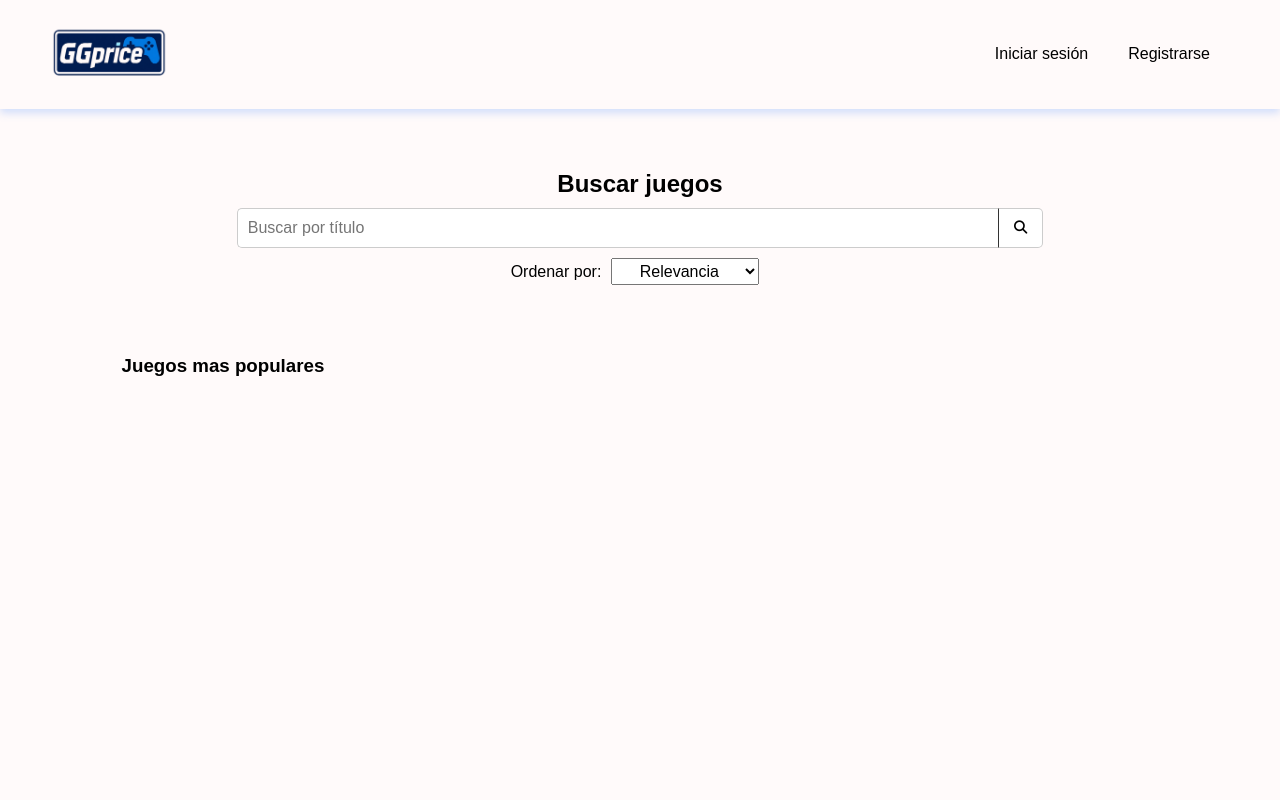
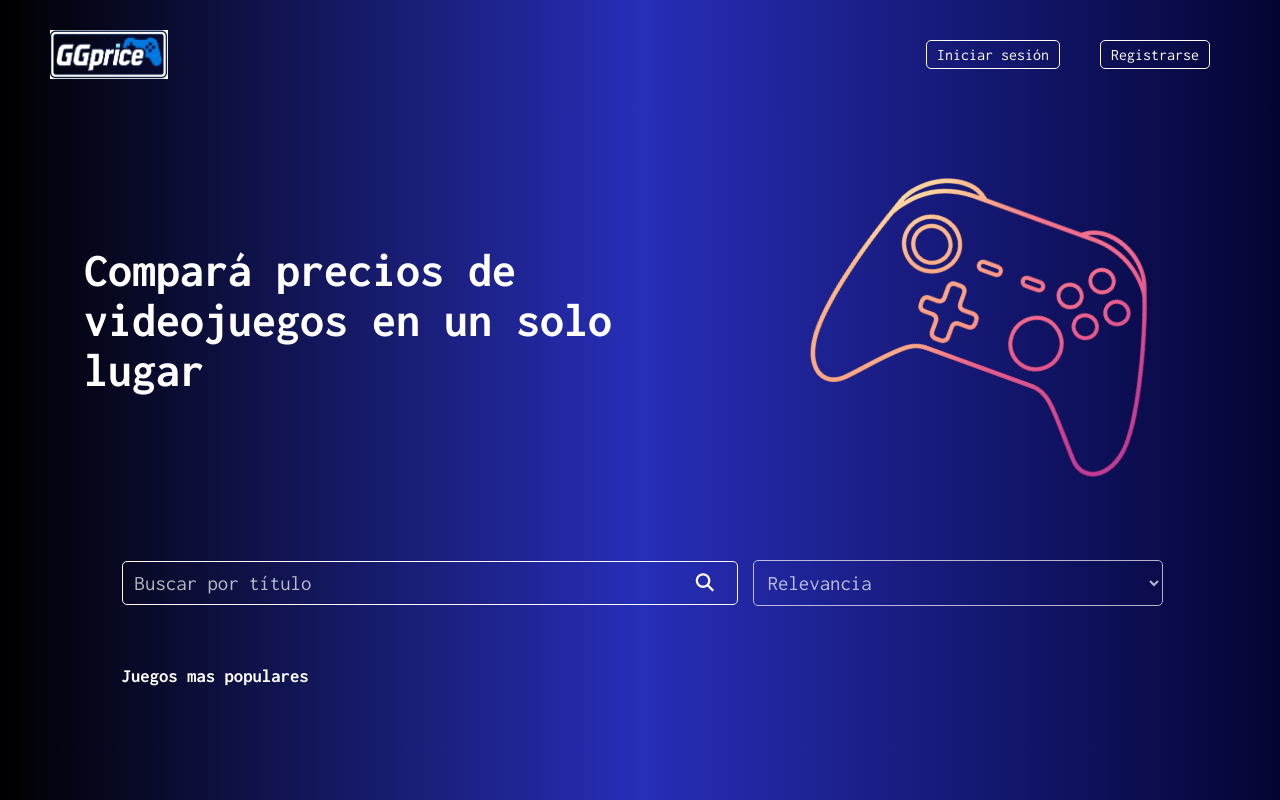
Before and after one commit to gabrielbacaloni/comparacion-de-precios, a plain HTML site: page docs/index.html in a window 1280 px wide. Drawn offline with Linux system fonts and the light colour scheme; no server answers.

Commit message:
Cambios en el color del fondo y las cards

```diff
--- a/docs/index.html
+++ b/docs/index.html
@@ -6,19 +6,22 @@
     <title>GG Price</title>
     <link rel="stylesheet" href="./styles/main.css">
     <link rel="stylesheet" href="./styles/header.css">
+    <link rel="stylesheet" href="./styles/inicio/presentacion.css">
     <link rel="stylesheet" href="./styles/inicio/search.css">
     <link rel="stylesheet" href="./styles/inicio/card.css">
     <link rel="stylesheet" href="./styles/inicio/index_desktop.css">
-    <link rel="stylesheet" href="./styles/cambioModo.css">
+    <link rel="preconnect" href="https://fonts.googleapis.com">
+    <link rel="preconnect" href="https://fonts.gstatic.com" crossorigin>
+    <link href="https://fonts.googleapis.com/css2?family=Inconsolata:wght@200..900&display=swap" rel="stylesheet">
+
     <link rel="stylesheet" href="https://cdnjs.cloudflare.com/ajax/libs/font-awesome/6.5.0/css/all.min.css">
 
 </head>
 <body >
     <!--Encabezado-->
     <header class="header">
-        <img src="./assets/logo-ggprice.png" alt="GG PRICE logo" class="header__logo">
+        <img src="./assets/logo-ggprice_transparente.png" alt="GG PRICE logo" class="header__logo">
         <i  class= "fas fa-bars menu__button" id="menu-button"></i>
-
         <ul class="menu__options" id="menu-options">
             <li class="menu__options--item">Iniciar sesión</li>
             <li class="menu__options--item">Registrarse</li>
@@ -26,22 +29,29 @@
     </header>
 
 
+ <section class="container__presentación">
+            <h1 class="presentacion__titulo">Compará precios de videojuegos en un solo lugar</h1>
+            <img src="./assets/joystick-dos.png" alt="joystick decorativo" class="presentacion__img">
+        </section>
    <!--Cuerpo de la página-->
     <main class="main">
+    <!--Descripcion de la página-->
+
+
         <!--Título y barra de búsqueda-->
         <section class="section__search">
-            <h1 class="search--title">Buscar juegos</h1>
+
             <form class="search__form" role="search" aria-label="Buscar juegos">
                 <div class="search__form--container">
                   <input class="search__form--input" type="text" placeholder="Buscar por título" name="busqueda" />
                   <button class="search__form--button" type="submit">
-                    <i class="fas fa-search"></i>
+                    <i class="fas fa-search search__form--icon"></i>
                   </button>
                 </div>
               </form>
               <!--Select para ordenar los juegos-->
               <div class="search__ordenar-container">
-                <label class="search__label" for="ordenar-select">Ordenar por:</label>
+                <label class="search__label" for="ordenar-select">Ordenar por</label>
                 <select id="ordenar-select" class="ordenar__select">
                   <option value="relevancia" selected>Relevancia</option>
                   <option value="rating_desc">Mejor puntuados</option>
@@ -65,7 +75,6 @@
         <!--template cards juegos-->
         <template  id="card__template">
             <div class="card__juego">
-                <span class="linea"></span>
                 <img class="juego__img" src="" alt="">
                 <div class="container__juego--info">
                     <h2 class="juego__name"></h2>
@@ -73,6 +82,7 @@
                     <p class="juego__lanzamiento"></p>
                     <p class="juego__rating"></p>
                     <p class="juego__generos"></p>
+
                 </div>
             </div>
         </template>
--- a/docs/scripts/search_Juegos.js
+++ b/docs/scripts/search_Juegos.js
@@ -1,5 +1,5 @@
 const API_KEY = "4b1742eb29634e329d7fd29447d706ca";
-const impupSearch = document.querySelector(".search__form");
+const imputSearch = document.querySelector(".search__form");
 const selectOrden = document.getElementById("ordenar-select");
 
 //Conectar a la api de búsqueda
@@ -25,7 +25,7 @@ const buscarJuego = (nombre, orden = "relevancia") => {
 
 //Leer lo escrito en el buscador
 const leerJuego = () => {
-  impupSearch.addEventListener("submit", (e) => {
+  imputSearch.addEventListener("submit", (e) => {
     e.preventDefault();
     const juegoSearch = document
       .querySelector(".search__form--input")
@@ -40,7 +40,7 @@ const leerJuego = () => {
     document.querySelector(
       ".cards__title"
     ).textContent = `Resultados para: ${juegoSearch}`;
-    impupSearch.reset();
+    imputSearch.reset();
   });
 };
 
--- a/docs/styles/detalle/detalle.css
+++ b/docs/styles/detalle/detalle.css
@@ -62,7 +62,7 @@
     padding: 10px;
     border-radius: 5px;
     box-shadow: 0 4px 8px 0 var(--border);
-    background-color: var(--veryPaleBlue);
+    background-color: var(--darkDesaturated);
     padding-top: 15px;
 }
 .precio__tienda {
--- a/docs/styles/header.css
+++ b/docs/styles/header.css
@@ -1,14 +1,15 @@
 .header{
   width: 100vw;
-    padding: 10px 50px;
+  padding: 20px 50px;
   display: flex;
   justify-content: space-between;
   align-items: center;
   position: fixed;
   top: 0;
   z-index: 2;
-    box-shadow: 0 4px 8px 0 var(--azulRgbaSuave);
-    background-color: var(--white);
+ /*box-shadow: 0 4px 8px 0 var(--azulRgbaSuave);*/
+  background: var( --background);
+
 }
 
 .header__logo{
@@ -24,39 +25,6 @@
   cursor: pointer;
 }
 
-/*Modo de pantalla*/
-.modo__container{
-    position: absolute;
-    top: 120px;
-    right: 20px;
-    display: flex;
-    align-items: center;
-    gap: 10px;
-    padding: 5px 10px;
-    z-index: 1;
-  }
-
-
-
-  .modo__boton {
-    width: 40px;
-    height: 20px;
-    background-color: var(--lightToggle);
-    border-radius: 20px;
-    position: relative;
-    cursor: pointer;
-  }
-
-  .modo__boton .modo__circulo {
-    position: absolute;
-    top: 2px;
-    left: 2px;
-    width: 16px;
-    height: 16px;
-    background-color: var(--lightGrayish);
-    border-radius: 50%;
-    transition: 0.3s;
-  }
 
 /*Desktop*/
 .menu__options{
--- a/docs/styles/inicio/index_desktop.css
+++ b/docs/styles/inicio/index_desktop.css
@@ -1,44 +1,93 @@
 /*Si la pantalla es mayor a 800*/
-
 @media( min-width: 800px){
     /* Header */
      .menu__options{
          display: flex;
      }
-
      .menu__options--item {
          list-style: none;
          margin: 20px;
          font-size: 1rem;
          cursor: pointer;
+         border: 1px solid var(--white);
+         padding: 5px 10px;
+         border-radius: 5px;
      }
-
      .menu__options--item:hover{
-         border-bottom: 2px solid var(--black);
+         background-image: var(--redGradient);
      }
 
      /* Main: search */
+     .section__search{
+         width: 90%;
+         margin: 0px auto;
+         flex-direction: row;
+         justify-content: space-between;
+         align-items: center;
+     }
+     .search__label{
+         display: none;
+     }
+     .search__form--input, #ordenar-select {
+         font-size: 1.3rem;
+     }
+     #ordenar-select{
+         text-align:left;
+     }
      .search__form--input:focus {
          outline: 2px solid var( --marronRgba);
          outline-offset: 2px;
      }
-
-     .search__form--container {
-         width: 70%;
-         margin: 0 auto;
+     .search__form{
+         margin-right: 10px;
+         width: 60%;
      }
-
-
+     .search__ordenar-container{
+         width: 40%;
+         margin: 0px;
+     }
+     #ordenar-select{
+         margin: 0px;
+         margin-left: 10px;
+         text-align: left;
+         width: 100%;
+     }
  /*No se verá en la opción de escritorio*/
      .header .menu__button{
          display: none;
      }
+
+
  }
+ @media(min-width:700px){
+     /*Presentación*/
+     .container__presentación{
+         width: 90%;
+         flex-direction: row;
+         justify-content: space-between;
+         align-items: center;
+         min-height: 350px;
+         margin: 100px auto 0 auto;
+         text-align: left;
+     }
+     .presentacion__titulo {
+         font-size: 3rem;
+         max-width: 50%;
+       }
+       .presentacion__img {
+         position: static;
+         transform: rotate(20deg);
+         width: 400px;
+         opacity: 1;
+         z-index: 1;
+       }
+ }
+
  @media( min-width: 600px){
-
      .header__logo{
          width: 10%;
      }
+
  }
  @media( min-width: 500px){
      .cards__container{
@@ -46,9 +95,7 @@
          grid-template-columns: 1fr 1fr;
          grid-gap: 20px;
      }
-
  }
-
  @media( min-width: 900px){
      .cards{
          width: 90%;
--- /dev/null
+++ b/docs/styles/inicio/presentacion.css
@@ -0,0 +1,27 @@
+.container__presentación{
+  margin-top: 90px;
+  width: 100%;
+  position: relative;
+  display: flex;
+  align-items: center;
+  justify-content: center;
+  padding: 20px;
+  overflow: hidden;
+  text-align: center;
+  min-height: 250px;
+}
+.presentacion__titulo {
+  font-size: 2rem;
+  max-width: 80%;
+}
+
+.presentacion__img {
+  position: absolute;
+  right: -60px;
+  top: 50%;
+  transform: translateY(-50%) rotate(-15deg);
+  width: 300px;
+  opacity: 0.6;
+  z-index: -2;
+  pointer-events: none;
+}
--- a/docs/styles/inicio/search.css
+++ b/docs/styles/inicio/search.css
@@ -1,5 +1,5 @@
 .main{
-    margin: 160px auto;
+    margin: 20px auto;
     width: 90%;
     height: auto;
 }
@@ -8,11 +8,13 @@
     width: 100%;
     display: flex;
     flex-direction: column;
+    margin-top: 30px;
 }
 
 .search--title{
     text-align: center;
     margin: 10px 0px;
+
 }
 .search__form--container {
     position: relative;
@@ -20,37 +22,63 @@
     display: flex;
 }
 .search__form--input {
-    flex: 1;
-    height: 40px;
-    padding-left: 10px;
-    font-size: 16px;
-    border: 1px solid #ccc;
-    border-right: none;
-    border-radius: 5px 0 0 5px;
-    box-sizing: border-box;
+    font-family: "Inconsolata", monospace;
+    width: 100%;
+    padding: 10px 40px 10px 12px;
+    font-size: 1rem;
+    border: 1px solid var(--white);
+    border-radius: 5px;
+    background: transparent;
+    color: white;
+    outline: none;
+
+  }
+  .search__form--input::placeholder {
+    color: white;
+    opacity: 0.7;
   }
   .search__form--button {
-    width: 45px;
-    height: 40px;
-    background-color: white;
-    border: 1px solid #ccc;
-    border-left: 1px solid #333;
-    border-radius: 0 5px 5px 0;
+    background: none;
+    border: none;
+    position: absolute;
+    right: 12px;
+    top: 50%;
+    transform: translateY(-50%);
     cursor: pointer;
-    display: flex;
-    align-items: center;
-    justify-content: center;
+    padding: 0;
   }
+.search__form--icon{
+    position: absolute;
+    right: 12px;
+    top: 50%;
+    transform: translateY(-50%);
+    color: white;
+    font-size: 18px;
 
+}
  /*Select con opciones*/
  .search__ordenar-container{
     display: flex;
+    flex-direction: column;
     justify-content: center;
     align-items: center;
+    margin-top: 10px;
+ }
+ .search__label{
+    font-size: 1.5rem;
  }
 #ordenar-select{
+    font-family: "Inconsolata", monospace;
+    opacity: 0.7;
+    text-align: center;
     margin: 10px;
-    text-align: center;
-    padding: 3px;
+    width: 60%;
+    padding: 10px;
     font-size: 1rem;
+    border: 1px solid var(--white);
+    border-radius: 5px;
+    background: transparent;
+    color: white;
+    outline: none;
+
 }
--- a/docs/styles/main.css
+++ b/docs/styles/main.css
@@ -9,11 +9,13 @@
   --lightToggle: rgb(174, 179, 203);
   --lightGrayish: rgb(240, 242, 250);
   --veryPaleBlue: rgb(245, 247, 255);
+  --redGradient:  linear-gradient(0.25turn, #fdc468, #df4996);
   --azulGradient: linear-gradient(0.25turn, hsl(208, 100%, 60%), hsl(210, 90%, 50%), hsl(212, 100%, 40%));
   --azulRgbaSuave: rgba(72, 139, 255, 0.25);
   --darkDesaturated: hsl(228, 28%, 20%);
   --veryDarkBlueDos: hsl(232, 19%, 15%);
   --darkToggle: linear-gradient(0.25turn, #378fe6, #3eda82);
+  --background: linear-gradient(90deg, rgba(0, 0, 0, 1) 0%, rgba(39, 46, 184, 1) 50%, rgba(4, 4, 51, 1) 100%);
 
 }
 
@@ -23,8 +25,10 @@
   box-sizing: border-box;
 }
 
-body{
-  font-family: "PT Sans Narrow", sans-serif;
-  background-color: var(--white);
-  color: var(--black);
+body {
+  font-family: "Inconsolata", monospace;
+  background: var( --background);
+  color: white;
+  position: relative;
+  overflow-x: hidden;
 }
```
Also changed, not shown: docs/styles/cambioModo.css (deleted, +0 -18 lines), docs/styles/inicio/card.css (+22 -18 lines), docs/assets/joystick-dos.png (added), docs/assets/joystick.png (added), docs/assets/logo-ggprice_transparente.png (added), docs/styles/detalle/detalle-desktop.css (indentation only). Lines whose indentation alone changed are shown as unchanged.
